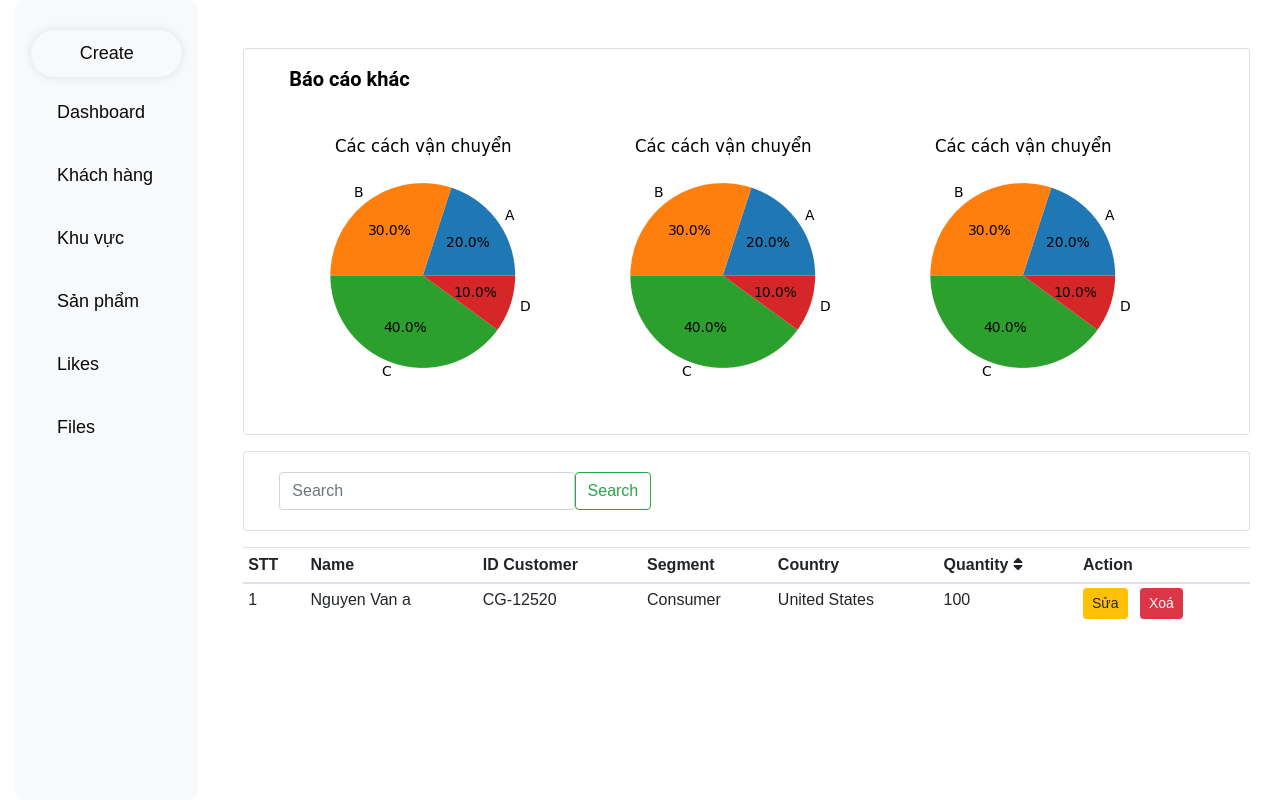
After one commit to Thach45/Superstore-Sales, a Flask app: page /customer in a window 1280 px wide. The commit adds this page. Run offline with Flask 3, Linux system fonts and the light colour scheme; some libraries are stand-ins or nearby versions.

Commit message:
Thêm giao diện khách hàng

```diff
--- /dev/null
+++ b/blueprint/customer/__init__.py
@@ -0,0 +1,4 @@
+from flask import Blueprint
+customer_bp = Blueprint('customer', __name__)
+
+from . import route
--- /dev/null
+++ b/blueprint/customer/customer_controller.py
@@ -0,0 +1,5 @@
+from flask import render_template, request, current_app, url_for
+from flask import jsonify
+import pandas as pd
+def index():
+    return render_template('customer.html')
--- /dev/null
+++ b/blueprint/customer/route.py
@@ -0,0 +1,6 @@
+from . import customer_bp
+from .customer_controller import index
+
+@customer_bp.route('/customer')
+def home_route():
+    return index()
--- a/main.py
+++ b/main.py
@@ -2,6 +2,7 @@ from flask import Flask
 from blueprint.home import home_bp
 from blueprint.search import search_bp
 from blueprint.create import create_bp
+from blueprint.customer import customer_bp
 from flask_pymongo import PyMongo
 app = Flask(__name__)
 app.config["MONGO_URI"] = "mongodb+srv://nguyenhoangthach:Thach18012005@cluster0.hgcnpf3.mongodb.net/Superstore-Sales"
@@ -12,6 +13,6 @@ app.config['MONGO'] = mongo
 app.register_blueprint(home_bp)
 app.register_blueprint(search_bp)
 app.register_blueprint(create_bp)
-
+app.register_blueprint(customer_bp)
 if __name__ == '__main__':
     app.run(debug=True, port=8000)
--- /dev/null
+++ b/static/style/customer.css
@@ -0,0 +1,29 @@
+.chart-other{
+    margin-top: 20px;
+    padding: 10px 25px;
+    background-color: #fff;
+    display: flex;
+}
+.chart{
+    margin-top: 20px;
+    padding: 10px 25px;
+    background-color: #fff;
+    border-radius: 10px;
+    box-shadow: 0 0 10px rgba(0,0,0,0.1);
+}
+.list-report a{
+    padding: 5px 40px;
+    color: #000;
+    font-size: 18px;
+    border-top: 1px solid #575656;
+    display: block;
+}
+.title-chart{
+    font-size: 20px;
+    color: #000;
+    padding: 15px 12px 0px 25px;
+    margin-left: 20px;
+    font-weight: 600;
+    font-family: "Roboto", sans-serif;
+
+}
--- a/static/style/dashboard.css
+++ b/static/style/dashboard.css
@@ -31,7 +31,6 @@
     font-weight: 600;
     font-family: "Roboto", sans-serif;
 
-
 }
 .chart{
     margin-top: 20px;
--- /dev/null
+++ b/templates/customer.html
@@ -0,0 +1,66 @@
+{% extends "layout.html" %}
+
+{% block title %}Danh sách khách hàng{% endblock %}
+
+{% block content %}
+<link href="https://cdnjs.cloudflare.com/ajax/libs/font-awesome/5.15.3/css/all.min.css" rel="stylesheet">
+<link rel="stylesheet" href="{{url_for('static', filename='style/customer.css')}}">
+<div class="container mt-5">
+    <div class="card mb-3">
+        <div class="card-body row title-chart">
+            Báo cáo khác
+        </div>
+        <div class="chart-other">
+                <div class="chart-tranferpot">
+                    <img src="{{url_for('static' ,filename="images/pie.png")}}">
+                </div>
+                <div class="chart-tranferpot">
+                    <img src="{{url_for('static', filename="images/pie.png")}}">
+                </div>
+                <div class="chart-tranferpot">
+                    <img src="{{url_for('static', filename="images/pie.png")}}">
+                </div>
+        </div>
+
+    </div>
+    <div class="card mb-3">
+        <div class="card-body">
+            <form class="d-flex col-5" role="search">
+                <input class="form-control me-2" type="search" placeholder="Search" aria-label="Search">
+                <button class="btn btn-outline-success" type="submit">Search</button>
+              </form>
+        </div>
+    </div>
+    <table class="table table-hover table-sm">
+        <thead>
+            <tr>
+                <th>STT</th>
+                <th>Name</th>
+                <th>ID Customer</th>
+                <th>Segment</th>
+                <th>Country</th>
+                <th>Quantity
+                    <span class="icon">
+                        <i class="fas fa-sort" name="desc"></i>
+                </th>
+                <th>Action</th>
+            </tr>
+        </thead>
+        <tbody>
+                <tr>
+                    <td>1</td>
+                    <td>Nguyen Van a</td>
+                    <td>CG-12520</td>
+                    <td>Consumer</td>
+                    <td>United States</td>
+                    <td>100</td>
+                    <td>
+                        <a href="/admin/products/edit/1" class="btn btn-warning btn-sm">Sửa</a>
+                        <button class="btn btn-danger btn-sm ml-2" data-id="1" id="button-delete">Xoá</button>
+                    </td>
+                </tr>
+                <!-- End of product row -->
+            </tbody>
+        </table>
+    </div>
+{%endblock%}
--- a/templates/layout.html
+++ b/templates/layout.html
@@ -6,7 +6,6 @@
     <title>{% block title %}My App{% endblock %}</title>
     <link href="https://stackpath.bootstrapcdn.com/bootstrap/4.5.2/css/bootstrap.min.css" rel="stylesheet">
     <link href="{{ url_for('static', filename='style/layout.css') }}" rel="stylesheet">
-
     <link href="https://cdn.lineicons.com/2.0/LineIcons.css" rel="stylesheet">
 </head>
 <body>
@@ -31,7 +30,7 @@
                       </a>
                     </li>
                     <li class="list">
-                      <a href="#" class="nav-link">
+                      <a href="/customer" class="nav-link">
                         <i class="bx bx-bar-chart-alt-2 icon"></i>
                         <span class="link">Khách hàng</span>
                       </a>
@@ -45,7 +44,7 @@
                     <li class="list">
                       <a href="#" class="nav-link">
                         <i class="bx bx-pie-chart-alt-2 icon"></i>
-                        <span class="link">Analytics</span>
+                        <span class="link">Sản phẩm</span>
                       </a>
                     </li>
                     <li class="list">
```
